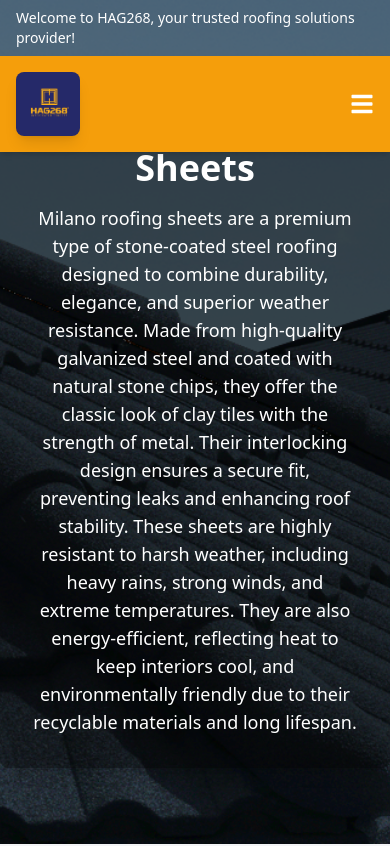
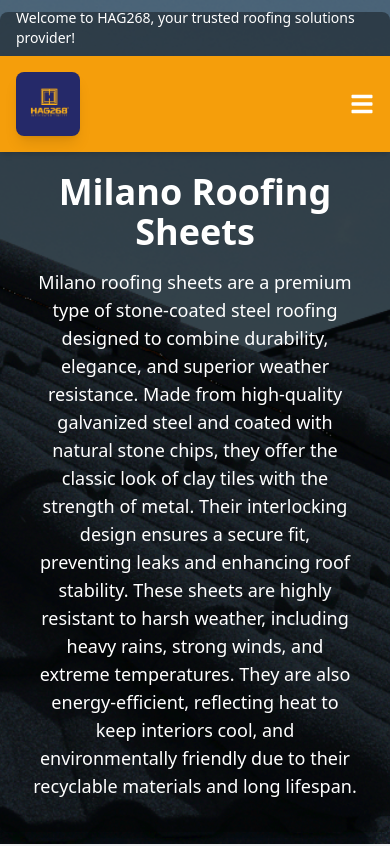
Before and after one commit to abakpa/hag268, a React (Create React App) app: page /products/1 in a window 390 px wide. Shown: the top 846 px of the page. Built offline with nearby package versions, Linux system fonts and the light colour scheme.

Commit message:
editing of images

```diff
--- a/src/pages/ProductDetails.js
+++ b/src/pages/ProductDetails.js
@@ -146,8 +146,8 @@
   <div className="absolute inset-0 bg-black bg-opacity-50"></div>
 
   {/* Product Details */}
-  <div className="relative z-20 text-center text-white p-8 max-w-2xl bg-black bg-opacity-40 rounded-lg shadow-lg">
-    <h1 className="text-4xl font-bold mb-4">{product.name}</h1>
+  <div className="relative z-20  text-center text-white p-8 max-w-2xl bg-black bg-opacity-40 rounded-lg shadow-lg">
+    <h1 className="text-4xl font-bold mt-32 md:mt-0 mb-4">{product.name}</h1>
     <p className="text-lg">{product.description}</p>
   </div>
 </section>
```
